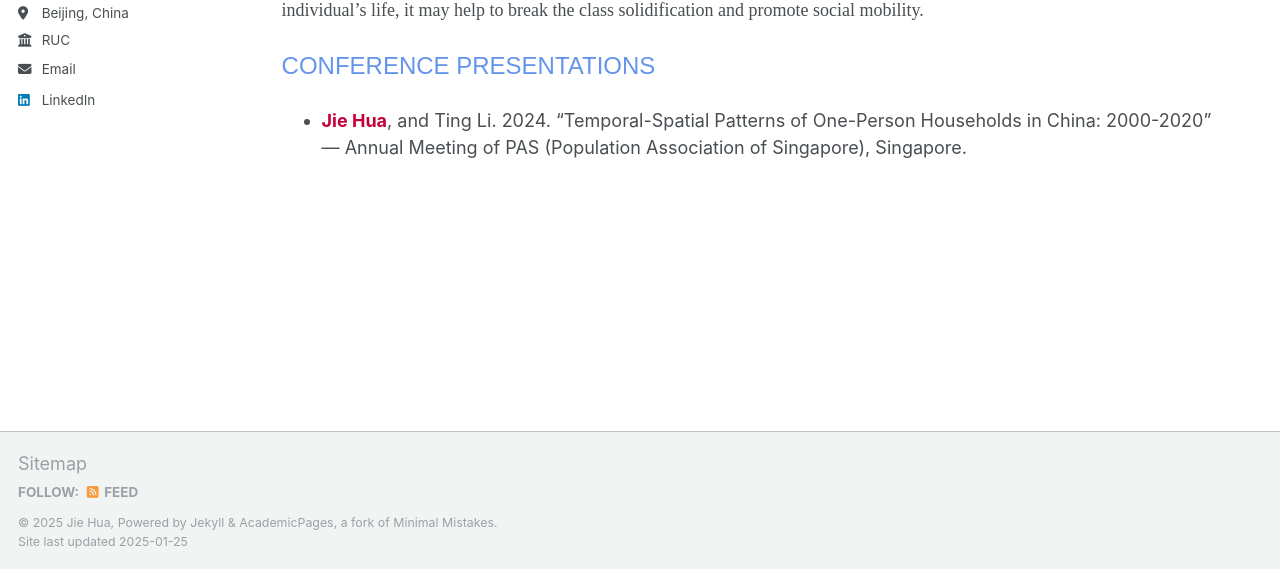
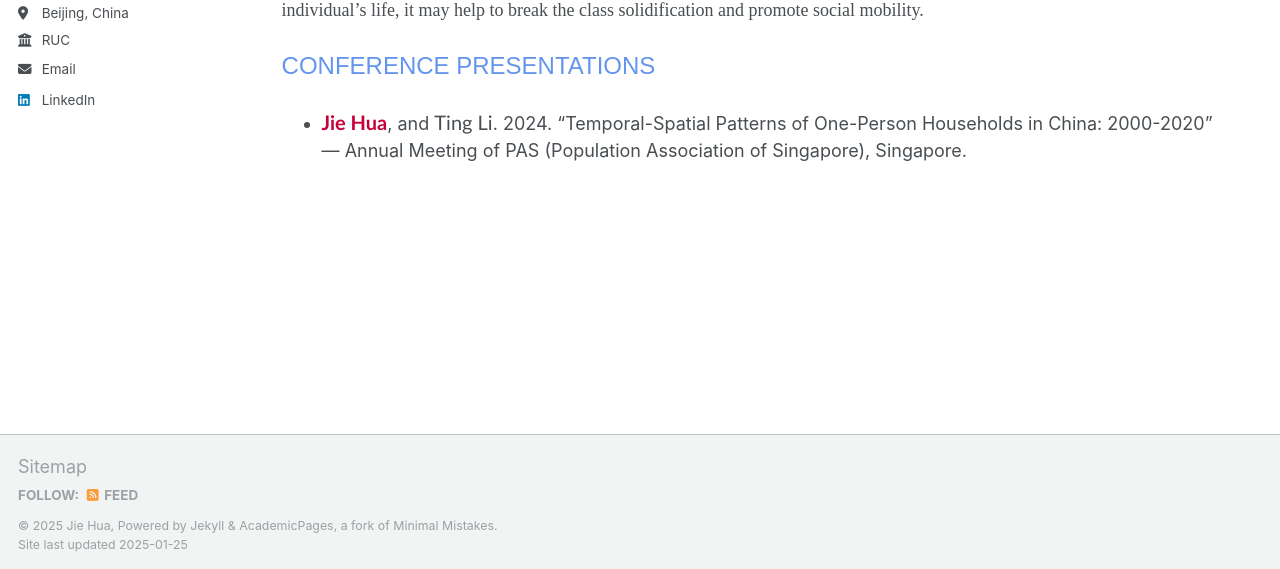
Before and after one commit to jiehua-css/jiehua-css.github.io, a Jekyll site: the page built from _pages/research.md, in a window 1280 px wide and 900 px high, scrolled down 1043 px. Shown: the part 328-897 px from the top of the window. Built offline with Jekyll 4.4.1, drawn with Linux system fonts in a browser that asks for light colours.

Commit message:
Update research.md

```diff
--- a/_pages/research.md
+++ b/_pages/research.md
@@ -44,5 +44,5 @@ author_profile: true
 
 
 <span style="font-family: Aptos, sans-serif; font-size: 24px; color: #6495ED;">CONFERENCE PRESENTATIONS</span>
-- <b style="color: #C70039;">Jie Hua</b>, and Ting Li. 2024. “Temporal-Spatial Patterns of One-Person Households in China: 2000-2020”
+- <b style="color: #C70039; font-family: Calibri; font-size: 20px;">Jie Hua</b>, and <span style="font-family: Calibri; font-size: 20px;">Ting Li</span>. 2024. “Temporal-Spatial Patterns of One-Person Households in China: 2000-2020”
 — Annual Meeting of PAS (Population Association of Singapore), Singapore.
```
